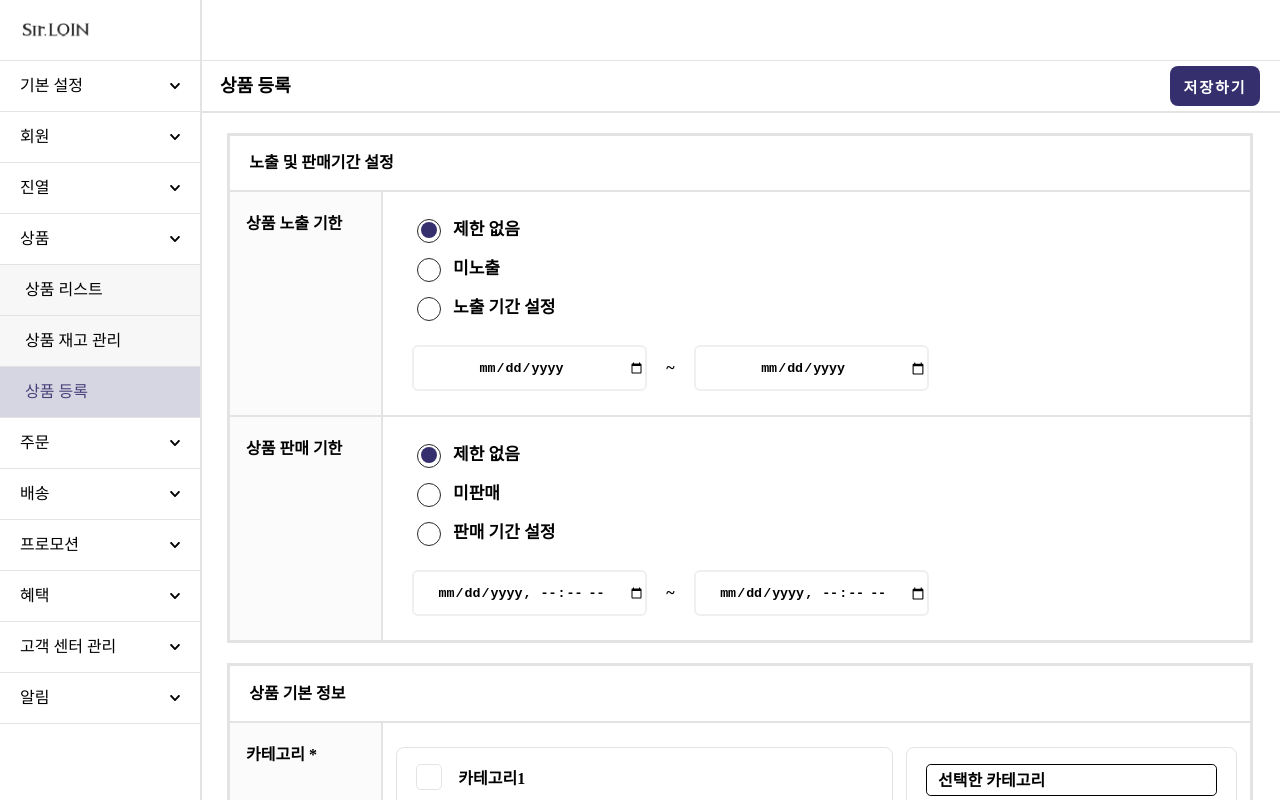
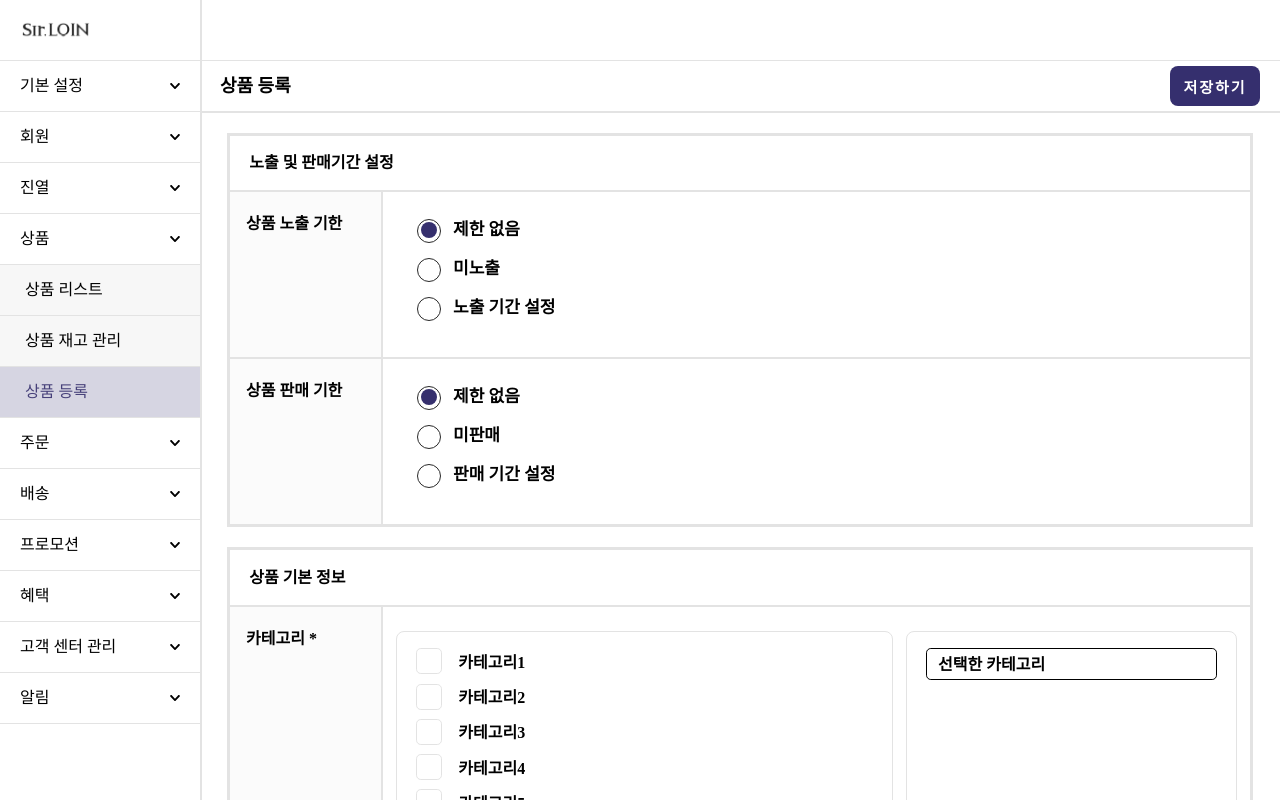
Before and after one commit to PreOnBoarding-Team17/Week1_Product_Registration, a React (Create React App) app: page / in a window 1280 px wide. Shown: the top 800 px of the page. Built offline with nearby package versions, Linux system fonts and the light colour scheme.

Commit message:
feat: ProductPeriod ProductShipping 로직 추가

```diff
--- a/src/Components/ProductPeriod/PrductPeriodContainer.jsx
+++ b/src/Components/ProductPeriod/PrductPeriodContainer.jsx
@@ -36,6 +36,7 @@ function PrductPeriodContainer({ name, period, dateType }) {
           </label>
         ))}
       </div>
+      {inputs[name] === "2" && (
         <div className="product-period-container__input--date">
           <input
             type={dateType}
@@ -51,6 +52,7 @@ function PrductPeriodContainer({ name, period, dateType }) {
             onChange={onChange}
           />
         </div>
+      )}
     </div>
   );
 }
--- a/src/Components/ProductShippingSetting/index.jsx
+++ b/src/Components/ProductShippingSetting/index.jsx
@@ -56,7 +56,7 @@ function ProductShippingSetting() {
               onChange={onChange}
             />
 
-            {inputs["reservedShipping"] === true && (
+            {inputs["reservedShipping"] === "true" && (
               <div className="shipping-time">
                 <div className="shipping-time--detail">
                   주문 시간
```
Lines whose indentation alone changed are shown as unchanged.
